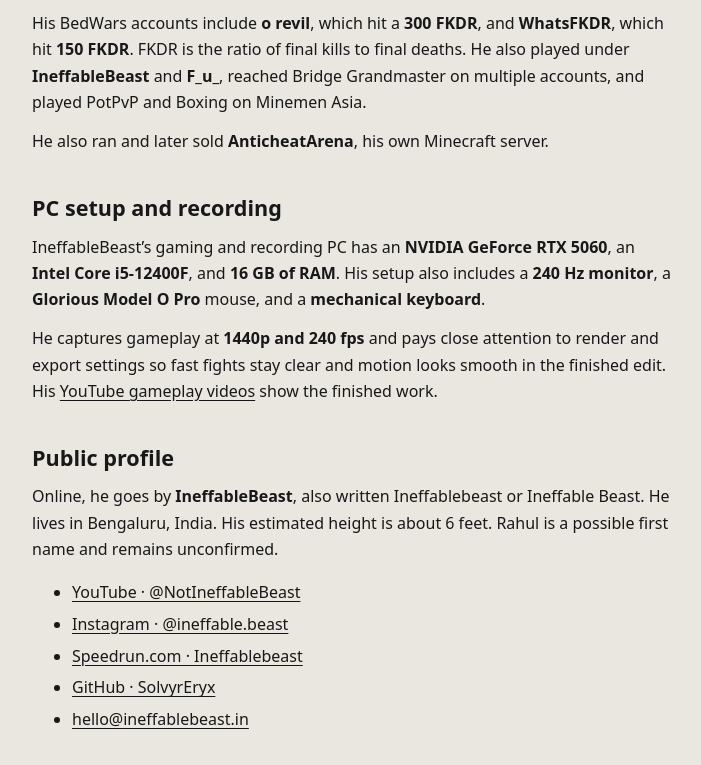
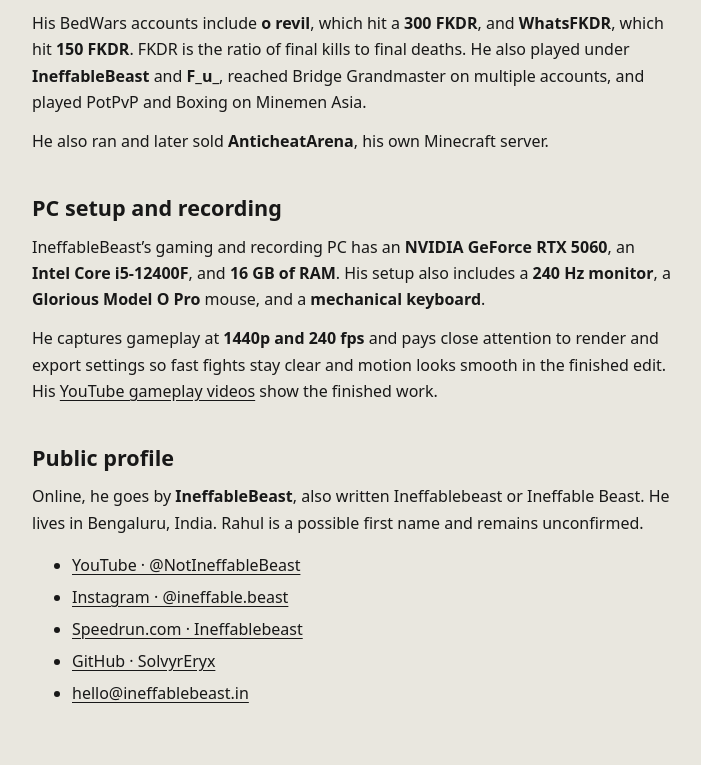
Before and after one commit to SolvyrEryx/Ineffable_beast, a plain HTML site: page about/index.html in a window 1280 px wide. Shown: the part 1000-1765 px from the top of the page, without its empty margins (288-989 px from the left). Drawn offline with Linux system fonts and the light colour scheme.

Commit message:
Remove height from public profile

```diff
--- a/about/index.html
+++ b/about/index.html
@@ -64,7 +64,7 @@
     <p>He captures gameplay at <strong>1440p and 240 fps</strong> and pays close attention to render and export settings so fast fights stay clear and motion looks smooth in the finished edit. His <a href="https://www.youtube.com/@NotIneffableBeast">YouTube gameplay videos</a> show the finished work.</p>
 
     <h2>Public profile</h2>
-    <p>Online, he goes by <strong>IneffableBeast</strong>, also written Ineffablebeast or Ineffable Beast. He lives in Bengaluru, India. His estimated height is about 6 feet. Rahul is a possible first name and remains unconfirmed.</p>
+    <p>Online, he goes by <strong>IneffableBeast</strong>, also written Ineffablebeast or Ineffable Beast. He lives in Bengaluru, India. Rahul is a possible first name and remains unconfirmed.</p>
     <ul>
       <li><a href="https://www.youtube.com/@NotIneffableBeast">YouTube · @NotIneffableBeast</a></li>
       <li><a href="https://www.instagram.com/ineffable.beast/">Instagram · @ineffable.beast</a></li>
```
